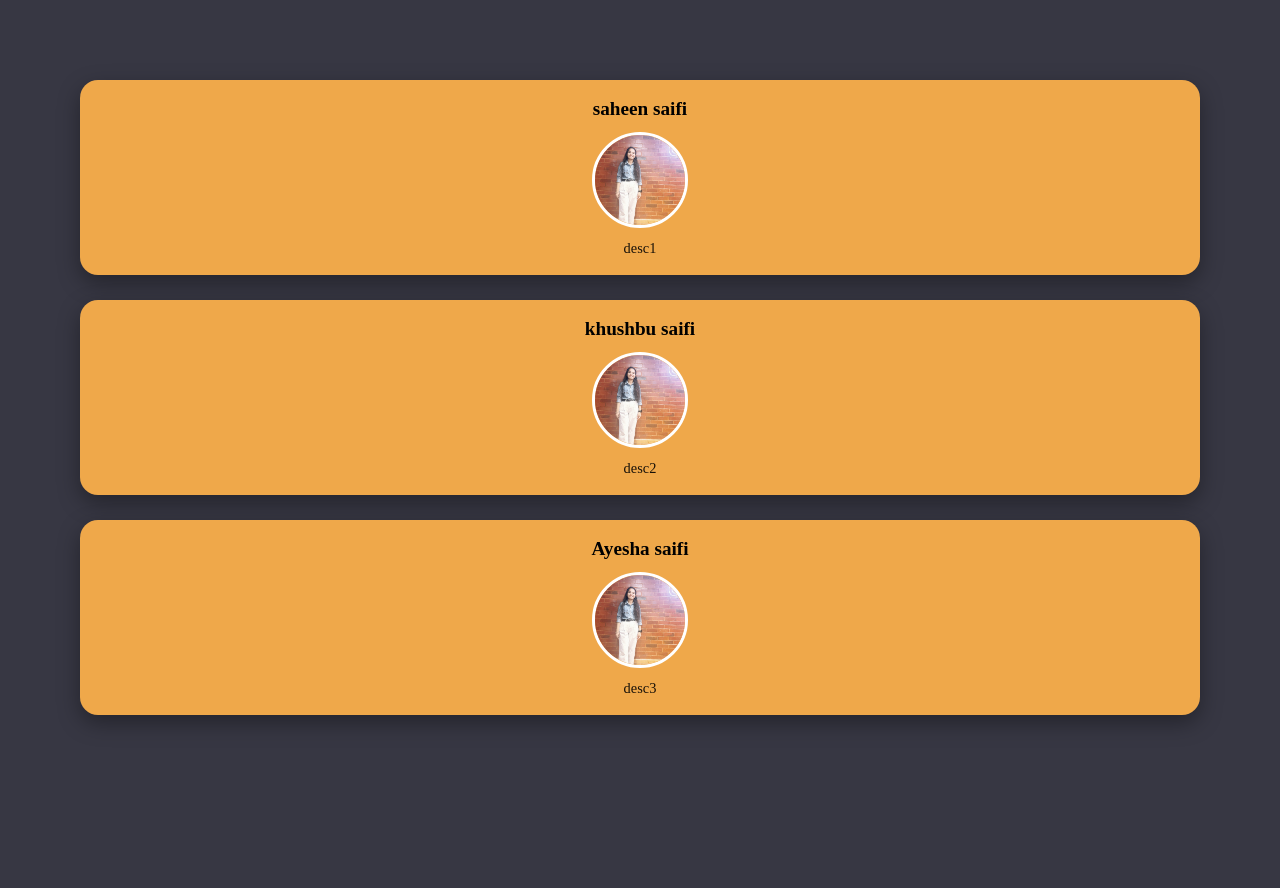
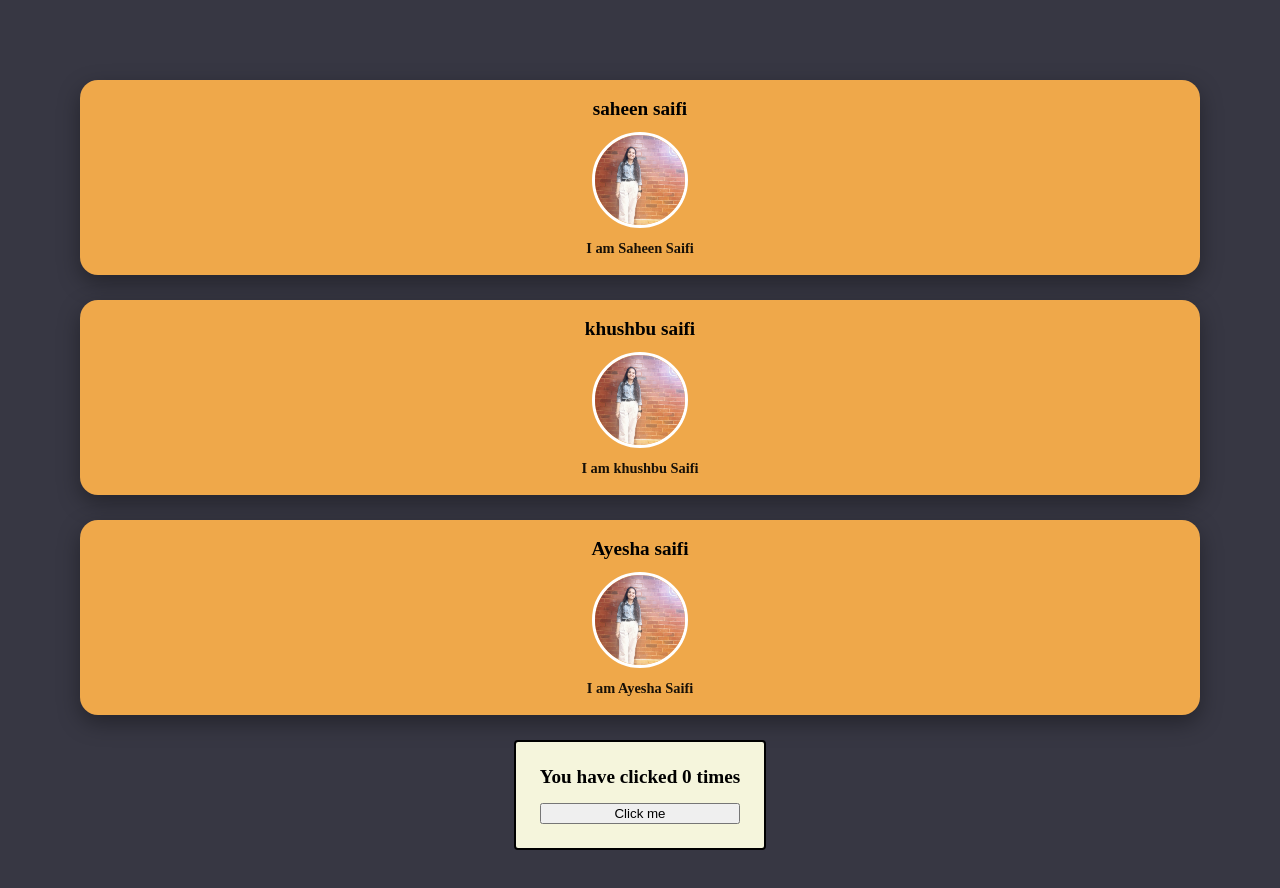
Before and after one commit to Khushbusaifi012/MERN-stack, a React (Vite) app in the folder websites/React/IntroReact/react-project-one/: page / in a window 1280 px wide. Shown: the top 888 px of the page. Before the commit the page ends 800 px from the top, so only its background shows below. Built offline with nearby package versions, Linux system fonts and the light colour scheme.

Commit message:
Make counting counter

```diff
--- a/websites/React/IntroReact/react-project-one/package.json
+++ b/websites/React/IntroReact/react-project-one/package.json
@@ -18,11 +18,14 @@
     "@types/react": "^19.2.5",
     "@types/react-dom": "^19.2.3",
     "@vitejs/plugin-react": "^5.1.1",
+    "autoprefixer": "^10.4.22",
     "eslint": "^9.39.1",
     "eslint-plugin-react-hooks": "^7.0.1",
     "eslint-plugin-react-refresh": "^0.4.24",
     "globals": "^16.5.0",
-    "vite": "npm:rolldown-vite@7.2.5"
+    "postcss": "^8.5.6",
+    "tailwindcss": "^4.1.17",
+    "vite": "npm:rolldown-vite@^7.2.5"
   },
   "overrides": {
     "vite": "npm:rolldown-vite@7.2.5"
--- a/websites/React/IntroReact/react-project-one/src/App.jsx
+++ b/websites/React/IntroReact/react-project-one/src/App.jsx
@@ -2,15 +2,17 @@
 import viteLogo from '/vite.svg'
 import './App.css'
 import UserCard from './components/UserCard'
+import Counter from './components/Counter'
 
 function App() {
 
   return (
     <>
     <div className="container">
-      <UserCard name="saheen saifi" desc="desc1"  />
-      <UserCard  name="khushbu saifi" desc="desc2"/>
-      <UserCard name="Ayesha saifi" desc="desc3"/>
+      <UserCard name="saheen saifi" desc="I am Saheen Saifi"  />
+      <UserCard  name="khushbu saifi" desc="I am khushbu Saifi"/>
+      <UserCard name="Ayesha saifi" desc="I am Ayesha Saifi"/>
+      <Counter/>
     </div>
     </>
   )
--- /dev/null
+++ b/websites/React/IntroReact/react-project-one/src/components/Counter.css
@@ -0,0 +1,16 @@
+.counter-container{
+    background-color: beige;
+    display: flex;
+    flex-direction: column;
+    gap: 15px;
+    padding: 1.5rem;
+    border: 2px solid black;
+    border-radius: 4px;
+}
+
+p{
+    color: black;
+    font-weight: bold;
+    font-size: 1.2rem;
+    margin: 0;
+}
--- /dev/null
+++ b/websites/React/IntroReact/react-project-one/src/components/Counter.jsx
@@ -0,0 +1,15 @@
+import React from 'react'
+import './Counter.css'
+import { useState } from 'react'
+
+const Counter = () => {
+    const [count, setCount] = useState(0);
+  return (
+    <div className='counter-container'>
+        <p id="para">You have clicked {count} times</p>
+        <button id="btn" onClick={()=>{setCount(count+1)}}> Click me</button>
+    </div>
+  )
+}
+
+export default Counter
```
Also changed, not shown: 1 other file (tests, documents, lock files or other folders).
